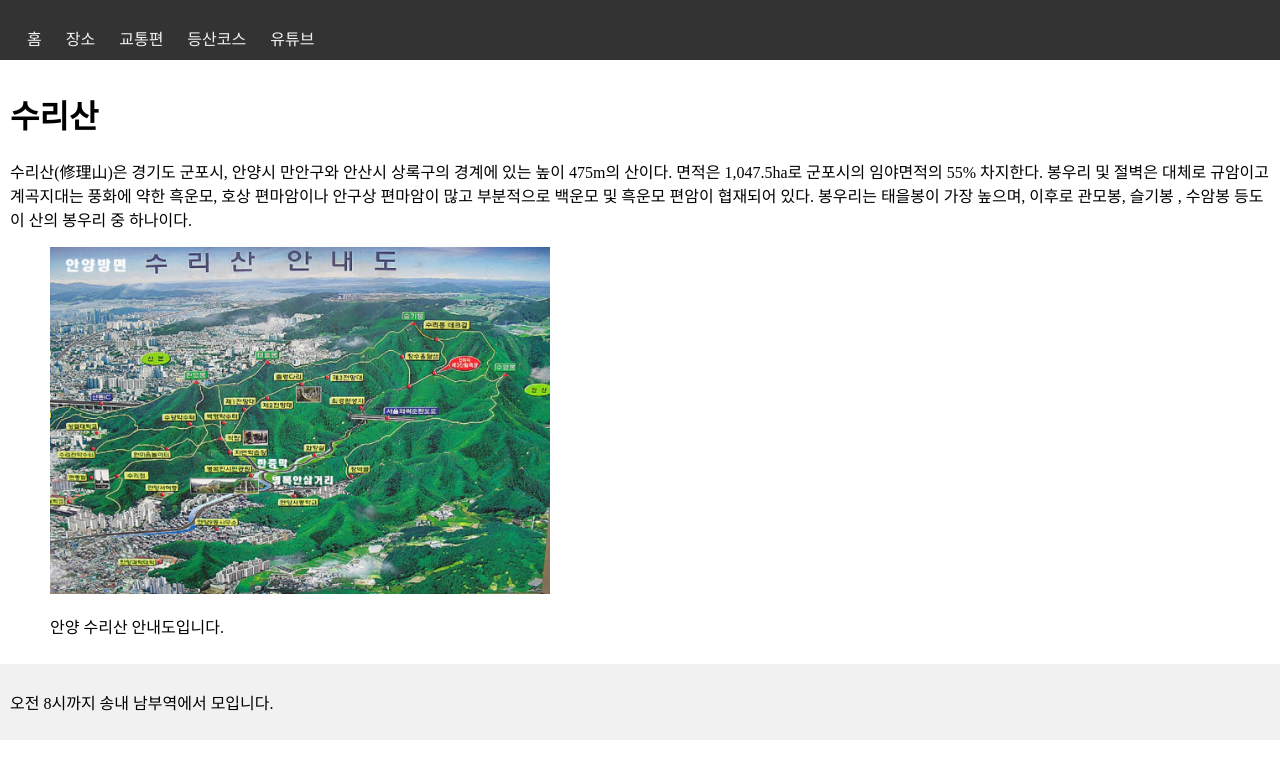
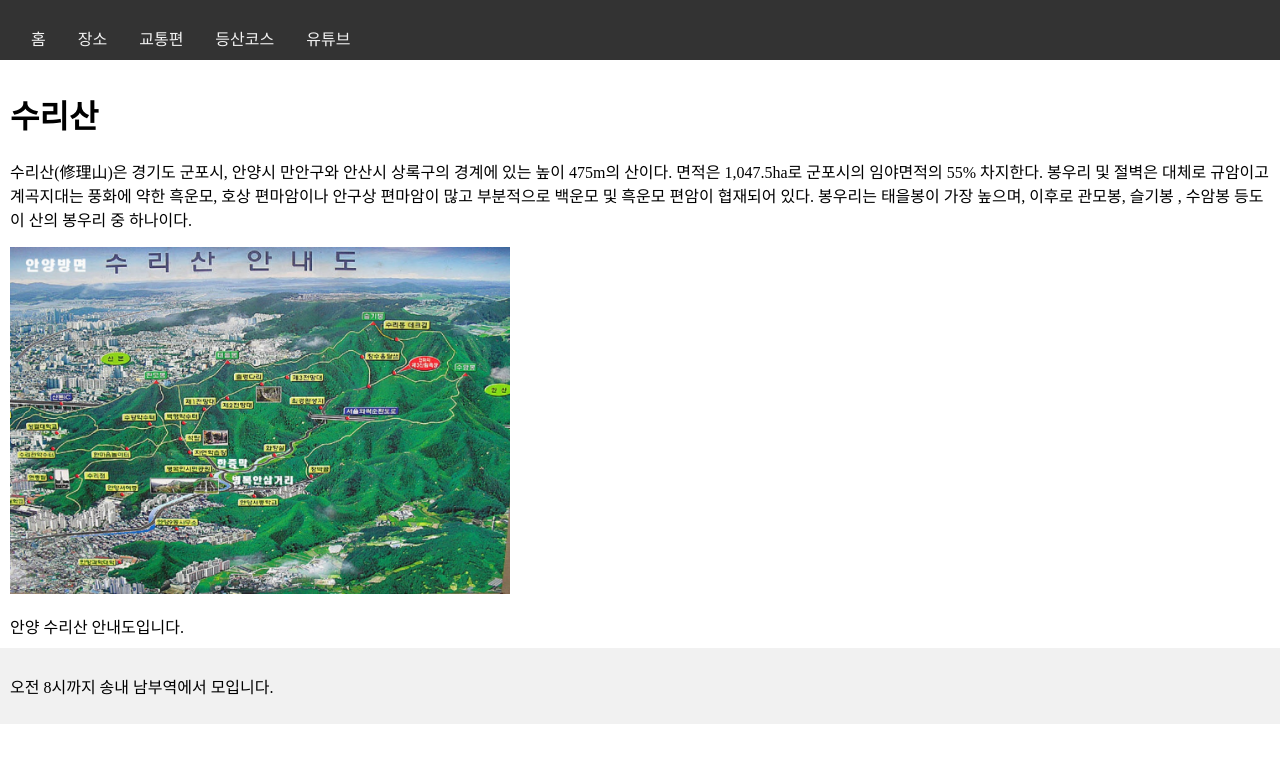
Before and after one commit to java2020007/Climbing, a plain HTML site: page place.html in a window 1280 px wide. Drawn offline with Linux system fonts and the light colour scheme.

Commit message:
Add files via upload

```diff
--- a/place.html
+++ b/place.html
@@ -39,7 +39,7 @@
           display: block;
           color: #f2f2f2;
           text-align: center;
-          padding: 10px 12px;
+          padding: 10px 16px;
           text-decoration: none;
     }
 
@@ -69,7 +69,13 @@
           padding: 0px;
           margin: 0px;
 }
-
+    figure {
+      display: block;
+      margin-top: 0px;
+      margin-bottom: 0px;
+      margin-left: 0px;
+      margin-right: 0px;
+    }
     </style>
 
   </head>
```
Also changed, not shown: index.html (+1 -1 lines), pictures.html (+9 -2 lines), projects.html (+13 -9 lines), social.html (+1 -1 lines), utube.html (+1 -1 lines).
